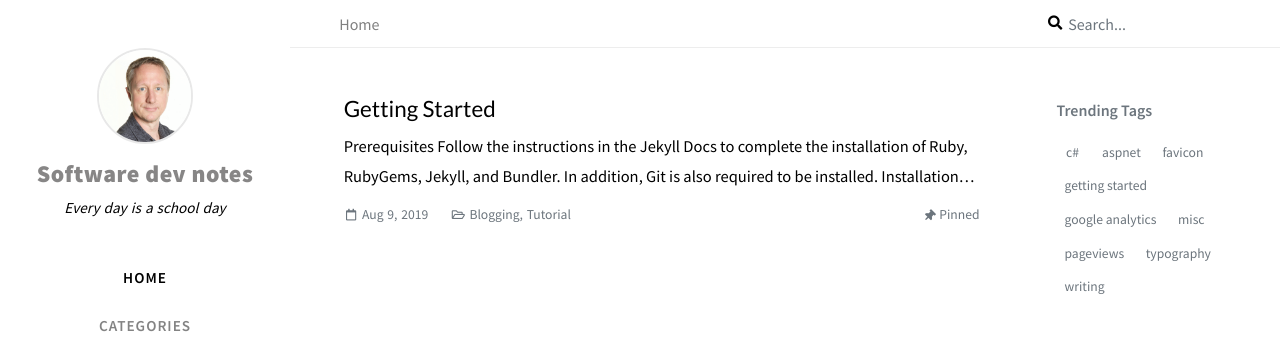
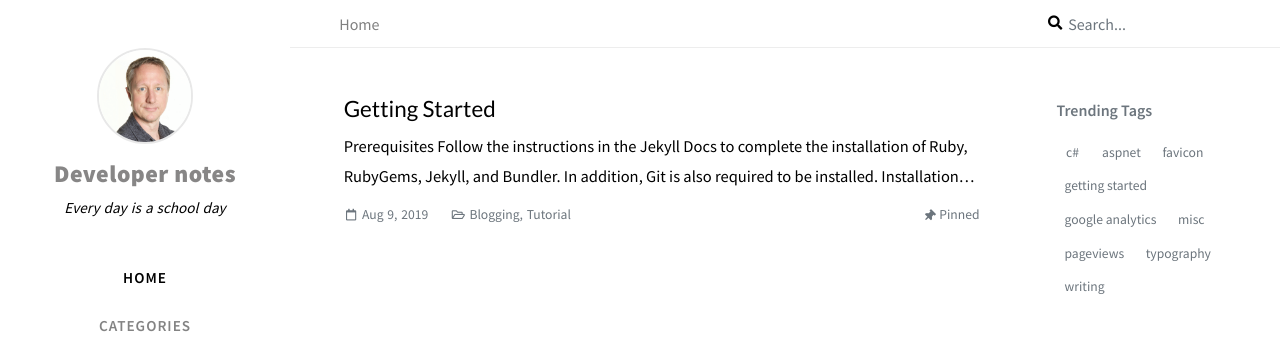
Before and after one commit to ianpowell2017/ianpowell2017.github.io, a Jekyll site: the page built from index.html, in a window 1280 px wide. Shown: the top 355 px of the page. Built offline with Jekyll 4.4.1, drawn with Linux system fonts in a browser that asks for light colours; nearby versions of some CDN libraries; comment, search, counter and statistics services are not loaded.

Commit message:
Update _config.yml

```diff
--- a/_config.yml
+++ b/_config.yml
@@ -21,7 +21,7 @@ timezone: Europe/London
 # jekyll-seo-tag settings › https://github.com/jekyll/jekyll-seo-tag/blob/master/docs/usage.md
 # ↓ --------------------------
 
-title: Software dev notes                # the main title
+title: Developer notes                # the main title
 
 tagline: Every day is a school day   # it will display as the sub-title
 
```
